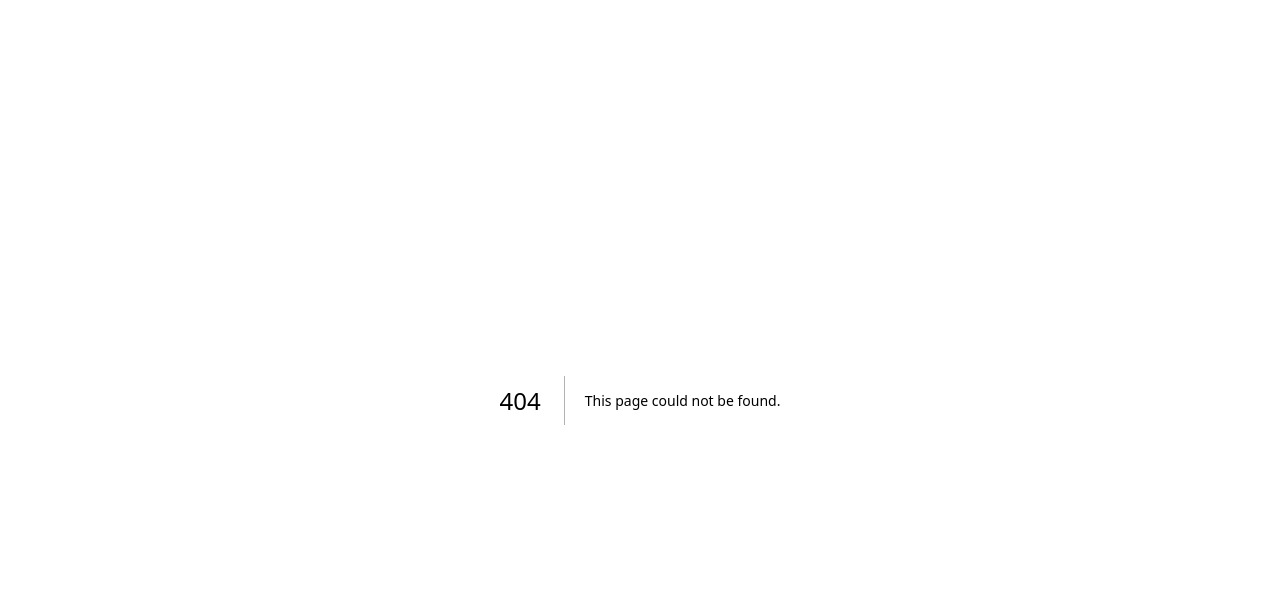
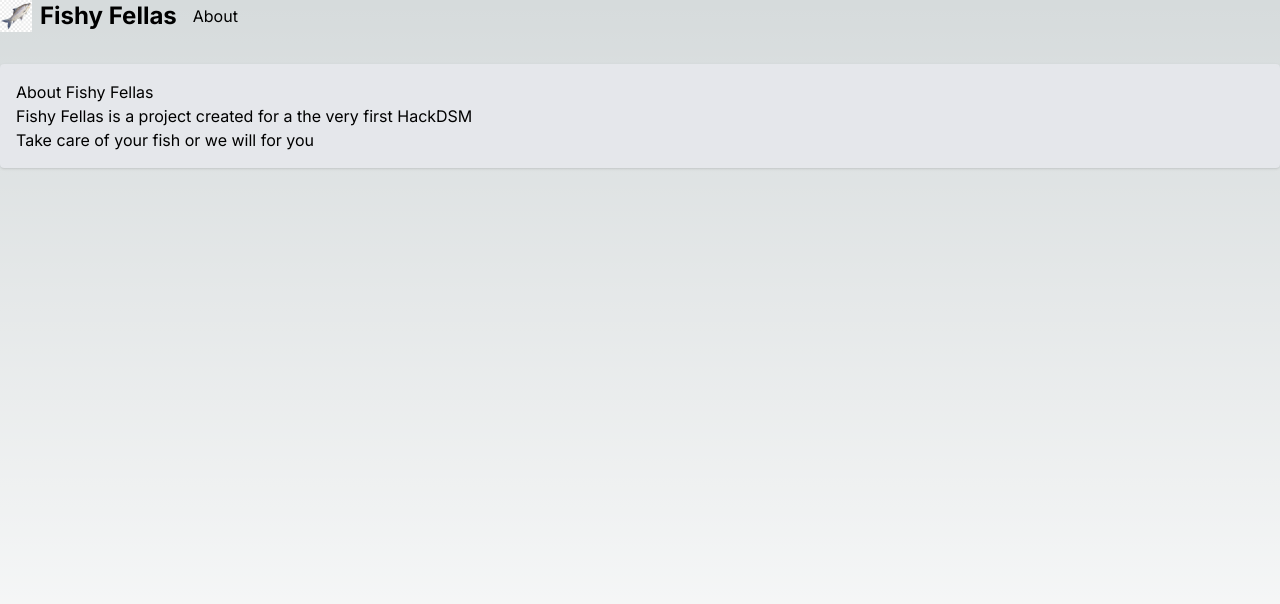
Before and after one commit to presdodd/DSMHackathon, a Next.js app in the folder frontend/: page /about in a window 1280 px wide. Before the commit this address had no page. Shown: the top 604 px of the page. Built offline with nearby package versions, Linux system fonts and the light colour scheme.

Commit message:
Added About Page and header changes

```diff
--- /dev/null
+++ b/frontend/app/about/page.js
@@ -0,0 +1,21 @@
+import React from 'react';
+import Link from 'next/link';
+
+const About = () => {
+  return (
+    <div>
+        <div className="container mx-auto my-8 p-4 bg-gray-200 rounded shadow">
+      <h2>About Fishy Fellas</h2>
+      <p>
+        Fishy Fellas is a project created for a the very first HackDSM
+      </p>
+      <p>
+        Take care of your fish or we will for you
+      </p>
+      {/* Add any additional content for the About page */}
+      </div>
+    </div>
+  );
+};
+
+export default About;
--- a/frontend/app/chat/page.tsx
+++ b/frontend/app/chat/page.tsx
@@ -2,7 +2,8 @@
 "use client"
 import React, { useState, useRef, useEffect } from 'react';
 import ReactDOM from 'react-dom';
-
+import Link from 'next/link';
+import Header from '../components/header.js';
 
 const Chatbox = () => {
   const [messages, setMessages] = useState<string[]>([]);
@@ -36,12 +37,6 @@
 
   return (
     <div>
-      {/* Header  */}
-      <div className="flex items-center mb-4">
-        <img src="/logo.png" alt="Logo" className="h-8 w-8 mr-2" />
-        <h1 className="text-2xl font-bold">Fishy Fellas</h1>
-      </div>
-
       {/* Chatbox container */}
       <div className="container mx-auto my-8 p-4 bg-gray-200 rounded shadow">
         <div ref={chatboxRef} className="h-48 overflow-y-scroll border-b mb-4">
--- /dev/null
+++ b/frontend/app/components/header.js
@@ -0,0 +1,16 @@
+import React from 'react';
+import Link from 'next/link';
+
+const Header = () => {
+  return (
+    <div className="flex items-center mb-4">
+      <img src="/logo.png" alt="Logo" className="h-8 w-8 mr-2" />
+      <h1 className="text-2xl font-bold">Fishy Fellas</h1>
+      <Link className="ml-4" href="/about">
+        About
+      </Link>
+    </div>
+  );
+};
+
+export default Header;
--- a/frontend/app/globals.css
+++ b/frontend/app/globals.css
@@ -24,6 +24,7 @@
       rgb(var(--background-end-rgb))
     )
     rgb(var(--background-start-rgb));
+  min-height: 100vh; /* Ensure the gradient covers the entire viewport height */
 }
 
 @layer utilities {
--- a/frontend/app/layout.tsx
+++ b/frontend/app/layout.tsx
@@ -1,6 +1,7 @@
 import type { Metadata } from "next";
 import { Inter } from "next/font/google";
 import "./globals.css";
+import Header from '../app/components/header';
 
 const inter = Inter({ subsets: ["latin"] });
 
@@ -16,7 +17,10 @@
 }>) {
   return (
     <html lang="en">
-      <body className={inter.className}>{children}</body>
+      <body className={inter.className}>
+        <Header/>
+        {children}
+        </body>
     </html>
   );
 }
```
